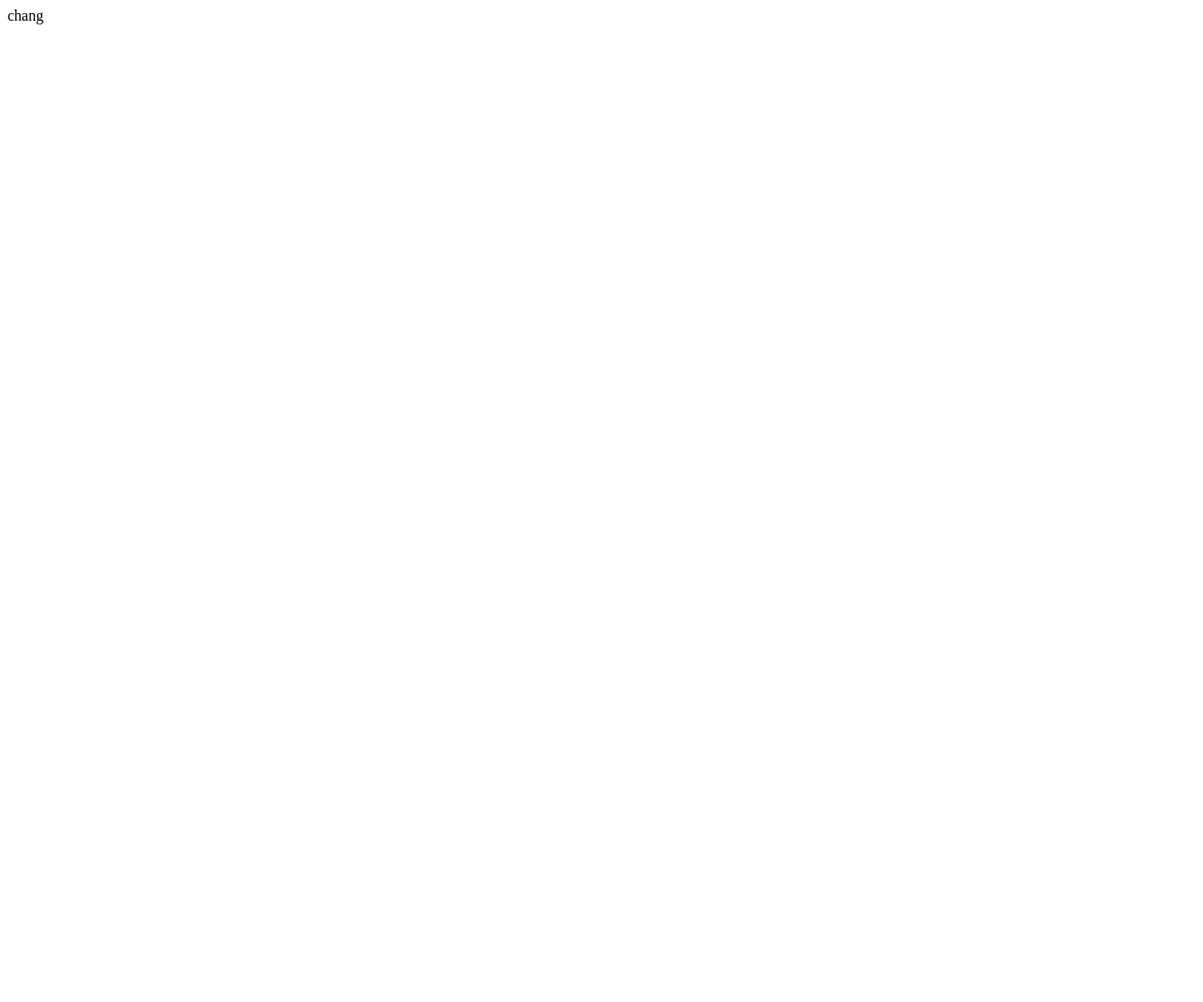
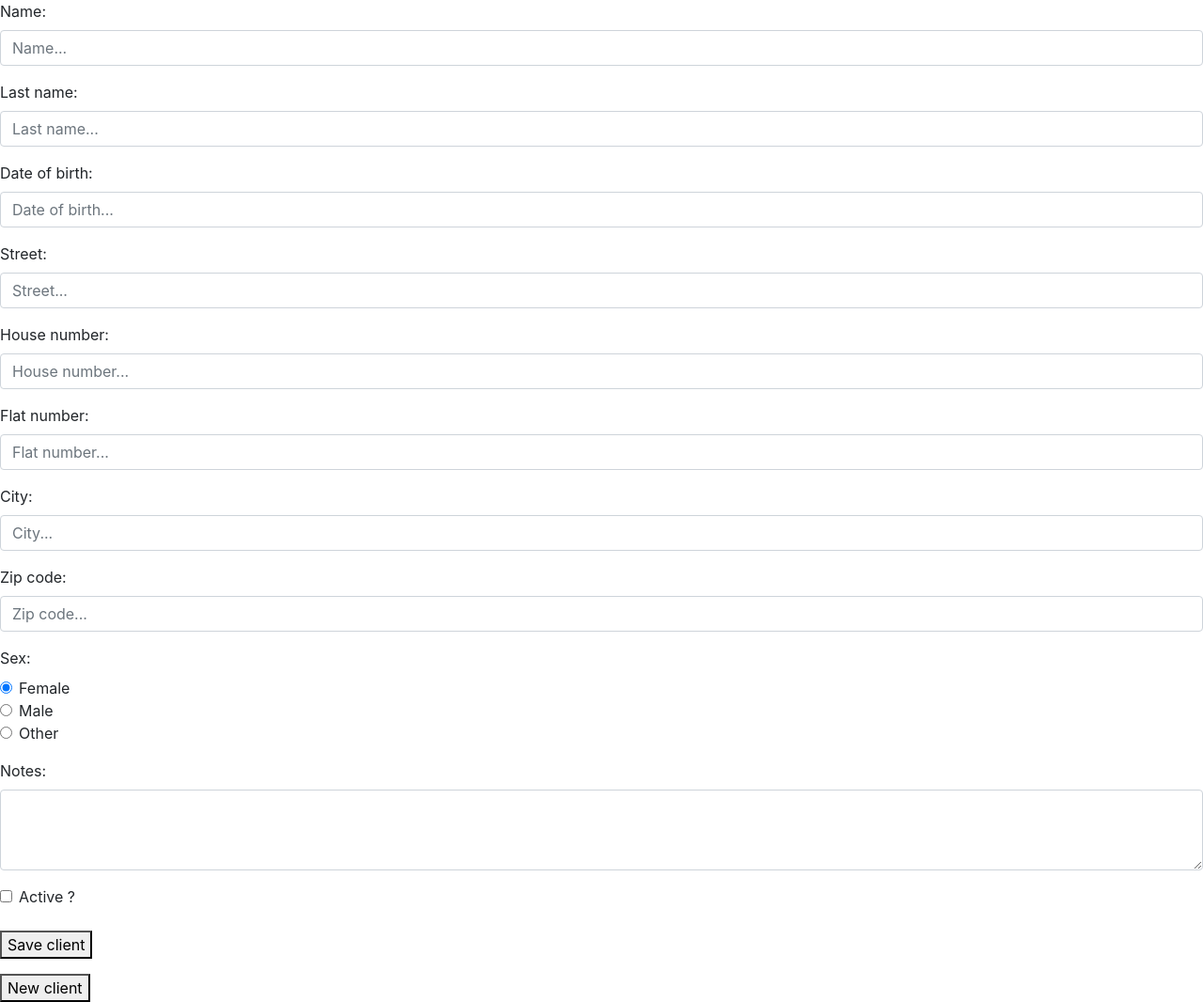
Before and after one commit to FKski/PP5_Project, a plain HTML site: page index.html in a window 1280 px wide. Shown: the whole page at 94% size. Before the commit the page ends 800 px from the top, so only its background shows below. Drawn offline with nearby package versions, Linux system fonts and the light colour scheme.

Commit message:
First form added

```diff
--- a/index.html
+++ b/index.html
@@ -1,3 +1,102 @@
-<HTMl>chang
+<!DOCTYPE html>
+<html lang="en">
+  <head>
+    <!-- Required meta tags -->
+    <meta charset="utf-8">
+    <meta name="viewport" content="width=device-width, initial-scale=1, shrink-to-fit=no">
 
-</HTMl>
+    <!-- Bootstrap CSS -->
+    <link rel="stylesheet" href="https://cdn.jsdelivr.net/npm/bootstrap@4.0.0/dist/css/bootstrap.min.css" integrity="sha384-Gn5384xqQ1aoWXA+058RXPxPg6fy4IWvTNh0E263XmFcJlSAwiGgFAW/dAiS6JXm" crossorigin="anonymous">
+
+    <title>FitnessRoom</title>
+  </head>
+  <body>
+    <div id="client_create_form">
+        <form>
+        <div class="form-group">
+          <label for="InputName">Name:</label>
+          <input type="text" class="form-control" id="InputName" placeholder="Name..." required>
+        </div>
+        <div class="form-group">
+          <label for="InputLastName">Last name:</label>
+          <input type="text" class="form-control" id="InputLastName" placeholder="Last name..." required>
+        </div>
+        <div class="form-group">
+          <label for="InputDateOfBirth">Date of birth:</label>
+          <input type="text" class="form-control" id="InputDateOfBirth" placeholder="Date of birth..." required>
+        </div>
+        <div class="form-group">
+          <label for="InputStreet">Street:</label>
+          <input type="text" class="form-control" id="InputStreet" placeholder="Street..." required>
+        </div>
+        <div class="form-group">
+          <label for="InputHouseNumber">House number:</label>
+          <input type="text" class="form-control" id="InputHouseNumber" placeholder="House number..." required>
+        </div>
+        <div class="form-group">
+          <label for="InputFlatNumber">Flat number:</label>
+          <input type="text" class="form-control" id="InputFlatNumber" placeholder="Flat number..." required>
+        </div>
+        <div class="form-group">
+          <label for="InputCity">City:</label>
+          <input type="text" class = "form-control" id="InputCity" placeholder="City..." required>
+        </div>
+        <div class="form-group">
+          <label for="InputZIP">Zip code:</label>
+          <input type="text" class="form-control" id="InputZIP" placeholder="Zip code..." required>
+        </div>
+        <div class="form-group">
+            <label for="InputZIP">Sex:</label>
+
+            <div class="form-check">
+                <input class="form-check-input" type="radio" name="exampleRadios" id="InputSexFemale" value="Female" checked>
+                <label class="form-check-label" for="InputSexFemale">
+                  Female
+                </label>
+              </div>
+            <div class="form-check">
+                <input class="form-check-input" type="radio" name="exampleRadios" id="InputSexMale" value="Male">
+                <label class="form-check-label" for="InputSexMale">
+                  Male
+                </label>
+              </div>
+            <div class="form-check">
+                <input class="form-check-input" type="radio" name="exampleRadios" id="InputSexOther" value="Other">
+                <label class="form-check-label" for="InputSexOther">
+                  Other
+                </label>
+              </div>
+          </div>
+        <div class="form-group">
+            <label for="InputNotes" >Notes:</label>
+            <textarea class="form-control" id="InputNotes" rows="3"></textarea>
+          </div>
+        <div class="form-check">
+            <input class="form-check-input" type="checkbox" value="" id="InputActive" required>
+            <label class="form-check-label" for="InputActive">
+              Active ?
+            </label>
+          </div>
+        <br>
+
+          <button type="button" id="saveButton">Save client</button>
+          <!-- <button type="button" id="loadButton">Wczytaj z konsoli</button> -->
+        </form>
+      </div>
+      <div id = "client_list">
+        <form>
+          <ul id="list-group">
+
+          </ul>
+          <button type="button" id="newClient">New client</button>
+        </form>
+      </div>
+          <!-- Optional JavaScript -->
+    <!-- jQuery first, then Popper.js, then Bootstrap JS -->
+    <script src="https://code.jquery.com/jquery-3.2.1.slim.min.js" integrity="sha384-KJ3o2DKtIkvYIK3UENzmM7KCkRr/rE9/Qpg6aAZGJwFDMVNA/GpGFF93hXpG5KkN" crossorigin="anonymous"></script>
+    <script src="https://cdn.jsdelivr.net/npm/popper.js@1.12.9/dist/umd/popper.min.js" integrity="sha384-ApNbgh9B+Y1QKtv3Rn7W3mgPxhU9K/ScQsAP7hUibX39j7fakFPskvXusvfa0b4Q" crossorigin="anonymous"></script>
+    <script src="https://cdn.jsdelivr.net/npm/bootstrap@4.0.0/dist/js/bootstrap.min.js" integrity="sha384-JZR6Spejh4U02d8jOt6vLEHfe/JQGiRRSQQxSfFWpi1MquVdAyjUar5+76PVCmYl" crossorigin="anonymous">
+    </script>
+
+  </body>
+</html>
```
